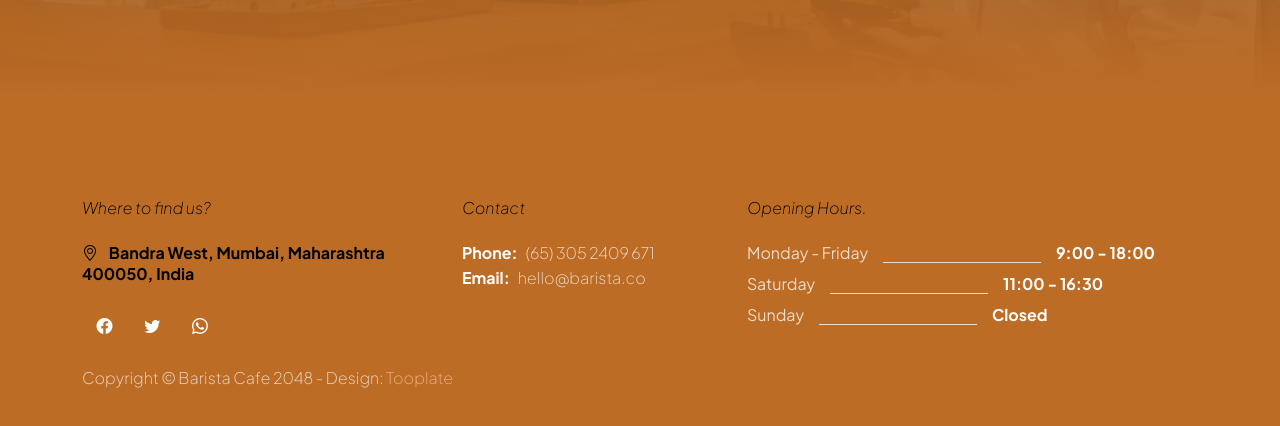
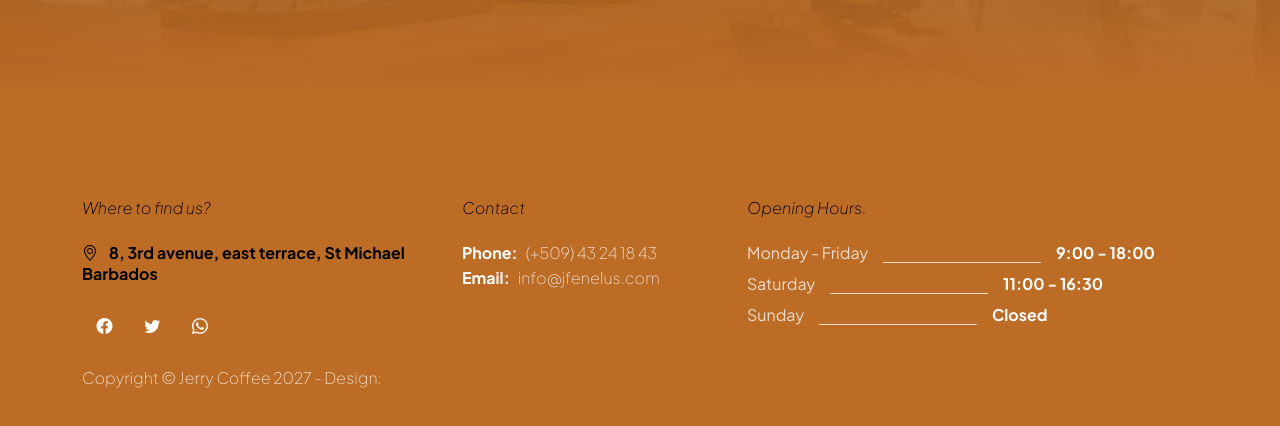
Before and after one commit to FJ9019/Coffee-Shop, a plain HTML site: page index.html in a window 1280 px wide. Shown: the part 4950-5376 px from the top of the page. Drawn offline with Linux system fonts and the light colour scheme.

Commit message:
Location Update

```diff
--- a/index.html
+++ b/index.html
@@ -557,7 +557,7 @@
                             </div>
 
                             <div class="col-lg-6 col-12 mx-auto mt-5 mt-lg-0 ps-lg-5">
-                                <iframe class="google-map" src="https://www.google.com/maps/embed?pb=!1m18!1m12!1m3!1d5039.668141741662!2d72.81814769288509!3d19.043340656729775!2m3!1f0!2f0!3f0!3m2!1i1024!2i768!4f13.1!3m3!1m2!1s0x3be7c994f34a7355%3A0x2680d63a6f7e33c2!2sLover%20Point!5e1!3m2!1sen!2sth!4v1692722771770!5m2!1sen!2sth" width="100%" height="300" style="border:0;" allowfullscreen="" loading="lazy" referrerpolicy="no-referrer-when-downgrade"></iframe>
+                                <iframe class="google-map" src="https://www.google.com/maps/embed?pb=!1m17!1m12!1m3!1d7770.653525865391!2d-59.4473817!3d13.141776800000004!2m3!1f0!2f0!3f0!3m2!1i1024!2i768!4f13.1!3m2!1m1!2zMTPCsDA4JzMwLjUiTiA1OcKwMjYnNTAuNSJX!5e0!3m2!1sen!2s!4v1760485941626!5m2!1sen!2s" width="100%" height="300" style="border:0;" allowfullscreen="" loading="lazy" referrerpolicy="no-referrer-when-downgrade"></iframe>
                             </div>
 
                         </div>
@@ -574,7 +574,7 @@
 
                                 <strong class="text-white">
                                     <i class="bi-geo-alt me-2"></i>
-                                    Bandra West, Mumbai, Maharashtra 400050, India
+                                    8, 3rd avenue, east terrace, St Michael Barbados
                                 </strong>
 
                                 <ul class="social-icon mt-4">
@@ -584,7 +584,7 @@
                                     </li>
 
                                     <li class="social-icon-item">
-                                        <a href="https://x.com/minthu" target="_new" class="social-icon-link bi-twitter">
+                                        <a href="" target="_new" class="social-icon-link bi-twitter">
                                         </a>
                                     </li>
 
@@ -601,8 +601,8 @@
                                 <p class="d-flex mb-1">
                                     <strong class="me-2">Phone:</strong>
                                     <a href="tel: 305-240-9671" class="site-footer-link">
-                                        (65)
-                                        305 2409 671
+                                        (+509)
+                                        43 24 18 43
                                     </a>
                                 </p>
 
@@ -610,7 +610,7 @@
                                     <strong class="me-2">Email:</strong>
 
                                     <a href="mailto:info@yourgmail.com" class="site-footer-link">
-                                        hello@barista.co
+                                        info@jfenelus.com
                                     </a>
                                 </p>
                             </div>
@@ -644,8 +644,8 @@
                             </div>
 
                             <div class="col-lg-8 col-12 mt-4">
-                                <p class="copyright-text mb-0">Copyright © Barista Cafe 2048
-                                    - Design: <a rel="sponsored" href="https://www.tooplate.com" target="_blank">Tooplate</a></p>
+                                <p class="copyright-text mb-0">Copyright © Jerry Coffee 2027
+                                    - Design: <a rel="sponsored" href="" target="_blank"></a></p>
                             </div>
                     </div>
                 </footer>
```
